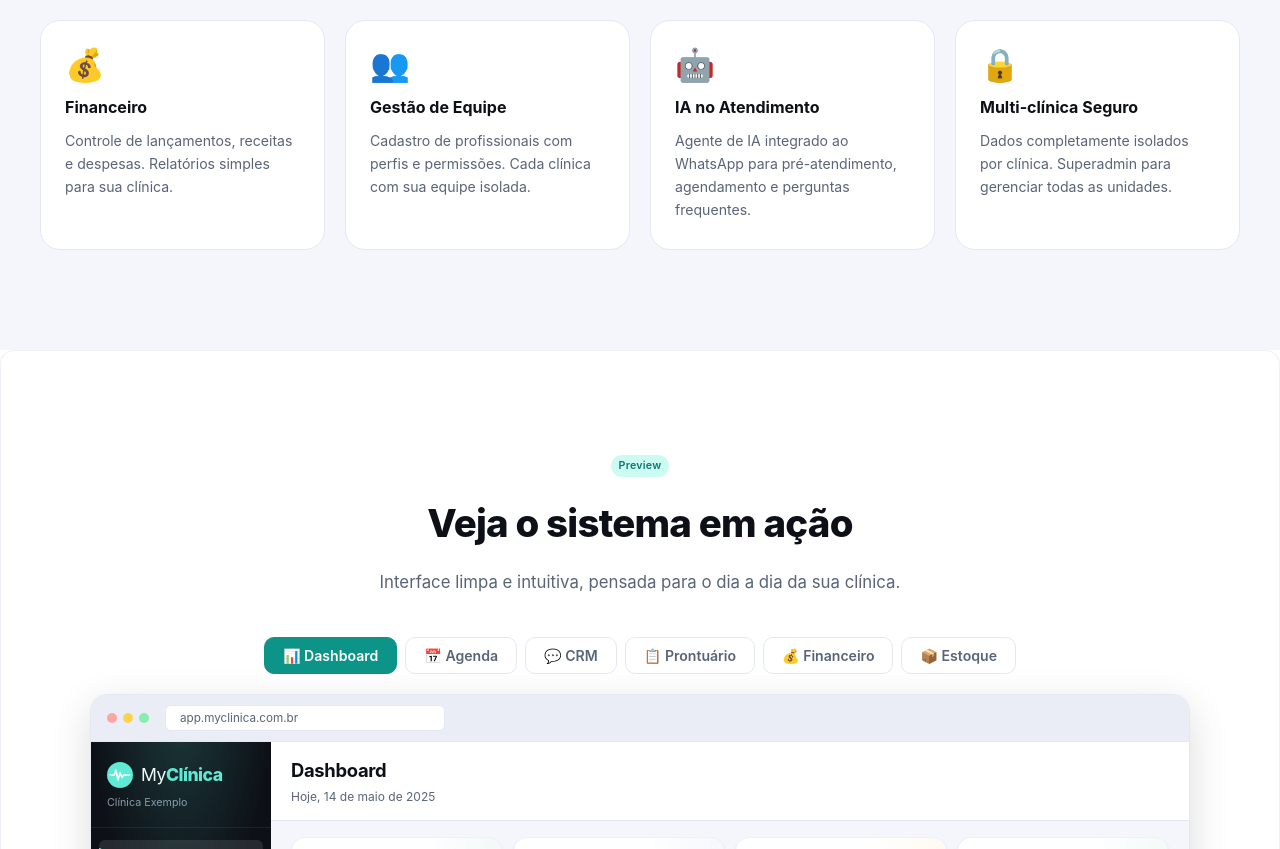
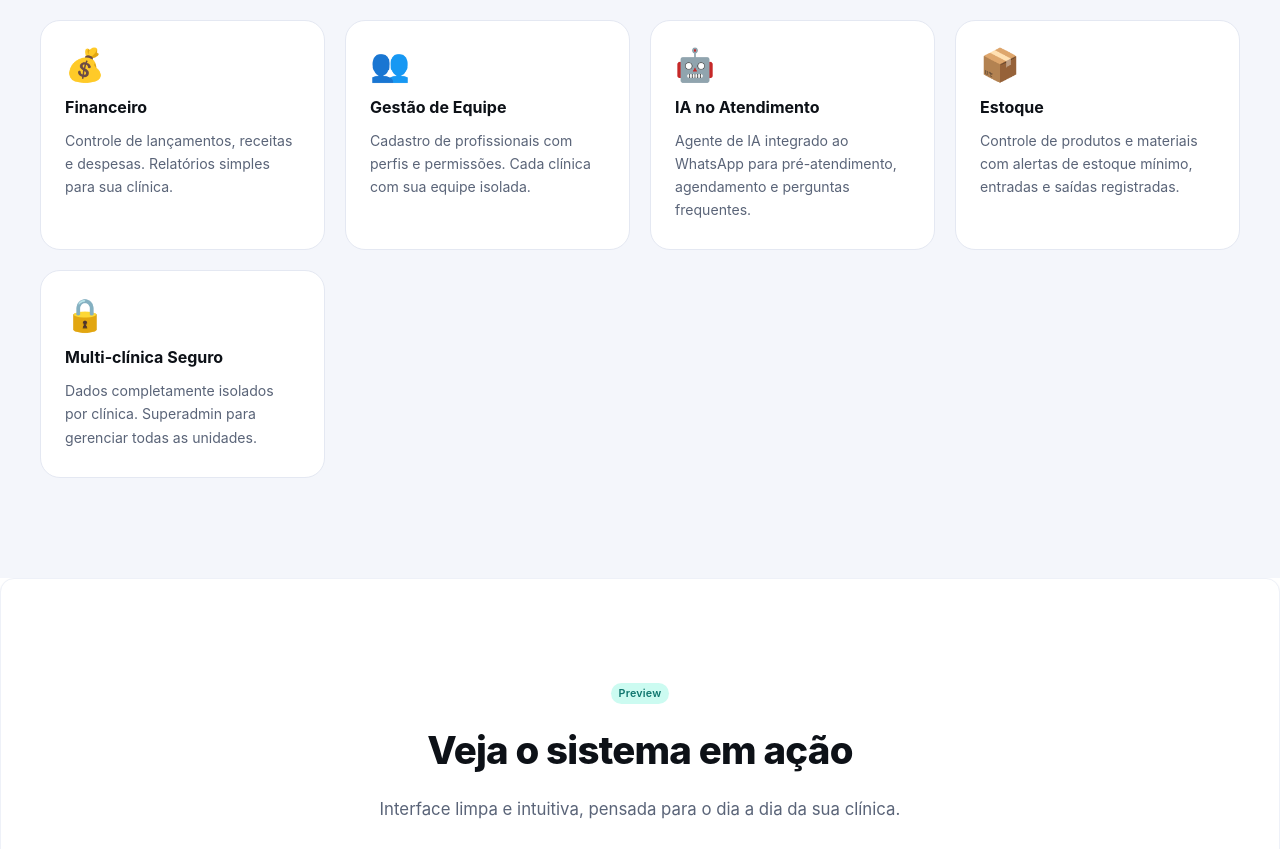
Before and after one commit to dimitresouza12/myclinica-landing, a Next.js app: page / in a window 1280 px wide. Shown: the part 1376-2225 px from the top of the page. Built offline with nearby package versions, Linux system fonts and the light colour scheme.

Commit message:
feat: adicionar Estoque nas funcionalidades
Co-Authored-By: Claude Sonnet 4.6 <noreply@anthropic.com>

```diff
--- a/app/components/Features.tsx
+++ b/app/components/Features.tsx
@@ -37,6 +37,11 @@ const features = [
     desc: 'Agente de IA integrado ao WhatsApp para pré-atendimento, agendamento e perguntas frequentes.',
   },
   {
+    icon: '📦',
+    title: 'Estoque',
+    desc: 'Controle de produtos e materiais com alertas de estoque mínimo, entradas e saídas registradas.',
+  },
+  {
     icon: '🔒',
     title: 'Multi-clínica Seguro',
     desc: 'Dados completamente isolados por clínica. Superadmin para gerenciar todas as unidades.',
```
